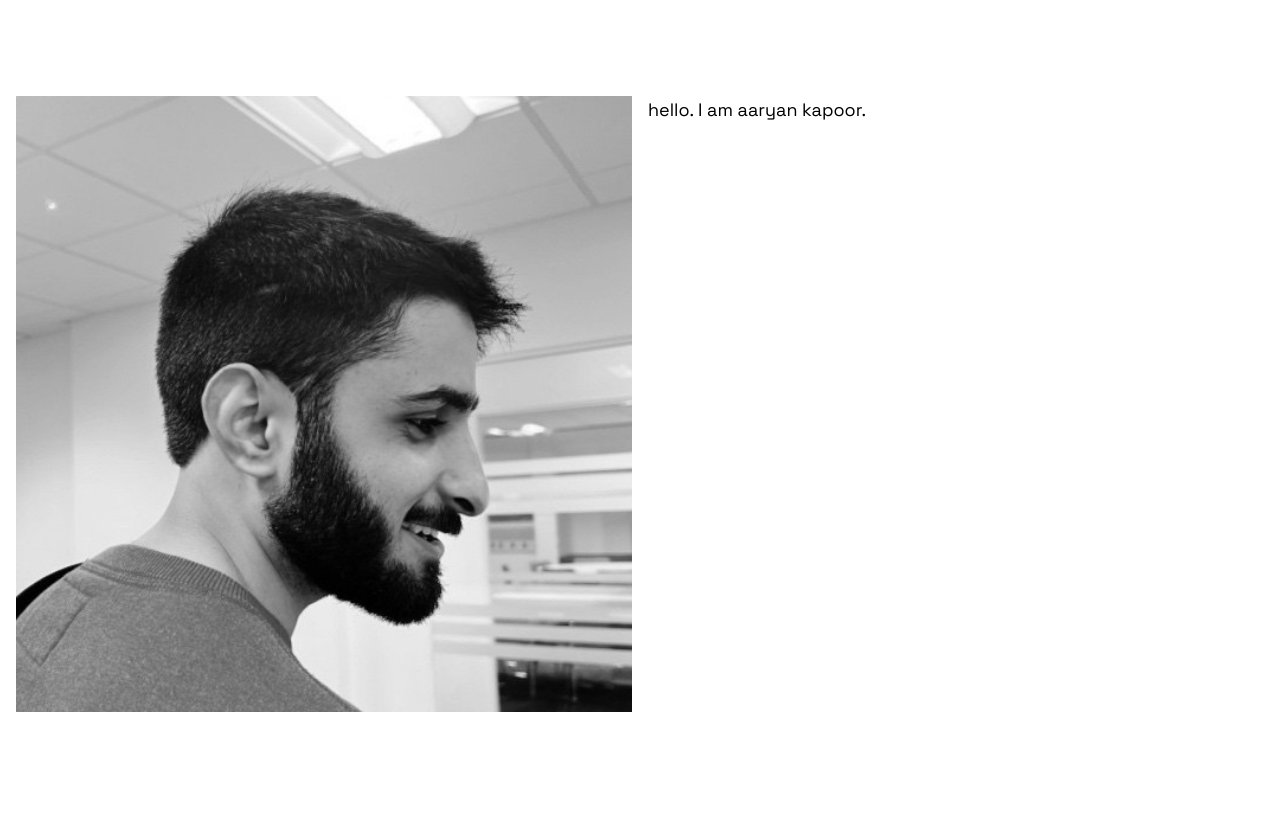
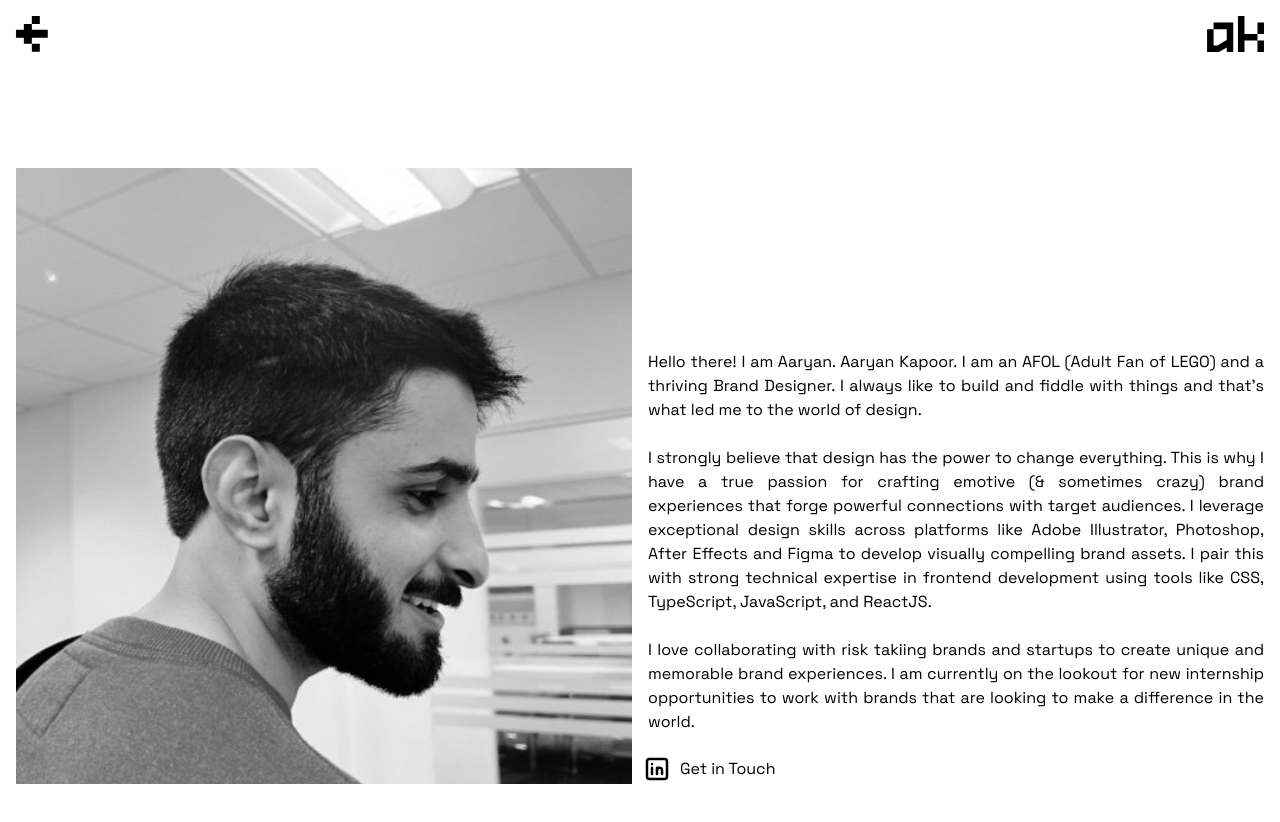
Before and after one commit to hiaaryan/aaryan.codes, a Next.js app: page /about in a window 1280 px wide. Shown: the top 822 px of the page. After the commit the page ends 800 px from the top, so only its background shows below. Built offline with nearby package versions, Linux system fonts and the light colour scheme.

Commit message:
all done ffs! 😭

```diff
--- a/pages/about.tsx
+++ b/pages/about.tsx
@@ -1,3 +1,4 @@
+import { IconBrandLinkedin, IconMail } from '@tabler/icons-react'
 import type { NextPage } from 'next'
 import Head from 'next/head'
 import Link from 'next/link'
@@ -17,13 +18,25 @@ const About: NextPage = () => {
 				<Link href="/">
 				    <img src="/ak.svg" className="!cursor-pointer z-10 text-white mix-blend-difference fixed top-0 right-0 m-4 h-6 lg:h-9" />
 				</Link>
-                <div className="flex flex-col lg:flex-row mt-20 gap-4 p-4 bg-white select-none font-mono h-auto lg:min-h-screen w-auto">
-					<div className="relative lg:w-1/2 h-full">
-						<img src="/aaryan.jpeg" className="w-full h-full object-center object-cover" />
+                <div className="flex flex-col lg:flex-row mt-14 lg:mt-0 gap-4 p-4 bg-white select-none font-mono h-screen w-auto">
+					<div className="flex lg:items-end lg:justify-end lg:w-1/2 h-auto">
+						<img src="/aaryan.jpeg" className="w-full h-auto object-center object-cover" />
 					</div>
-                    <div className="relative lg:w-1/2 h-full">
-						<div className="text-base lg:text-lg">
-							hello. I am aaryan kapoor.
+					<div className="flex flex-col lg:justify-end text-sm lg:text-base lg:w-1/2 h-full">
+						<div className="text-justify">
+							Hello there! I am Aaryan. Aaryan Kapoor. I am an AFOL (Adult Fan of LEGO) and a thriving Brand Designer. I always like to build and fiddle with things and that's what led me to the world of design.
+							<br /><br />
+							I strongly believe that design has the power to change everything. This is why I have a true passion for crafting emotive (& sometimes crazy) brand experiences that forge powerful connections with target audiences.
+							I leverage exceptional design skills across platforms like Adobe Illustrator, Photoshop, After Effects and Figma to develop visually compelling brand assets.
+							I pair this with strong technical expertise in frontend development using tools like CSS, TypeScript, JavaScript, and ReactJS.
+							<br /><br />
+							I love collaborating with risk takiing brands and startups to create unique and memorable brand experiences.
+							I am currently on the lookout for new internship opportunities to work with brands that are looking to make a difference in the world.
+						</div>
+						<div className="flex gap-4 mt-5 mb-8 lg:mb-0">
+							<Link href="https://www.linkedin.com/in/hiaaryan/" target='_blank' className="flex items-center">
+								<IconBrandLinkedin size={30} stroke={2} className="-ml-1.5 mr-2" /> Get in Touch
+							</Link>
 						</div>
 					</div>
 				</div>
```
